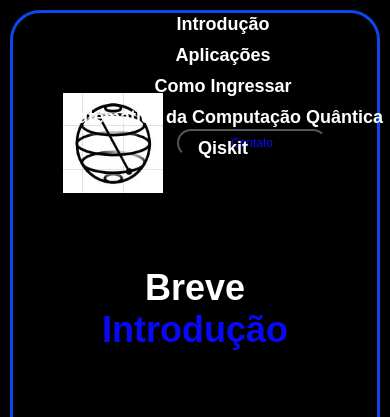
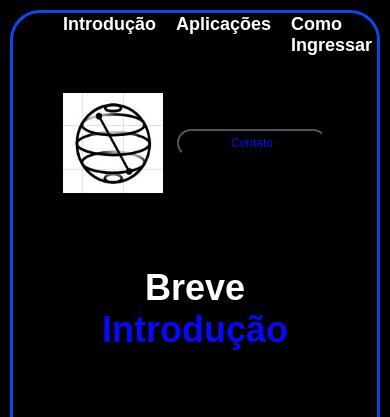
Before and after one commit to ThanusYago/projeto-AC5, a Flask app: page / in a window 390 px wide. Shown: the top 417 px of the page. Run offline with Flask 3, Linux system fonts and the light colour scheme; some libraries are stand-ins or nearby versions.

Commit message:
Update style.css

```diff
--- a/static/style.css
+++ b/static/style.css
@@ -7,6 +7,7 @@ body {
 }
 
 body.fixed .cabeçalho-link {
+            cursor: pointer;
 
     position: fixed;
     width: 100vw; /* Alterado para 100vw */
@@ -337,15 +338,6 @@ button:hover {
         padding-top: 50px; /* Ajuste conforme necessário */
     }
 
-    .cabeçalho-link li {
-        margin-right: 0; /* Remova a margem à direita em dispositivos móveis */
-        margin-bottom: 10px; /* Adicione um espaçamento inferior entre os itens */
-    }
-
-    .cabeçalho-link ul {
-        flex-direction: column; /* Empilhe os itens em dispositivos móveis */
-        text-align: center; /* Centralize o texto */
-    }
 
     body {
         padding: 20px;
```
